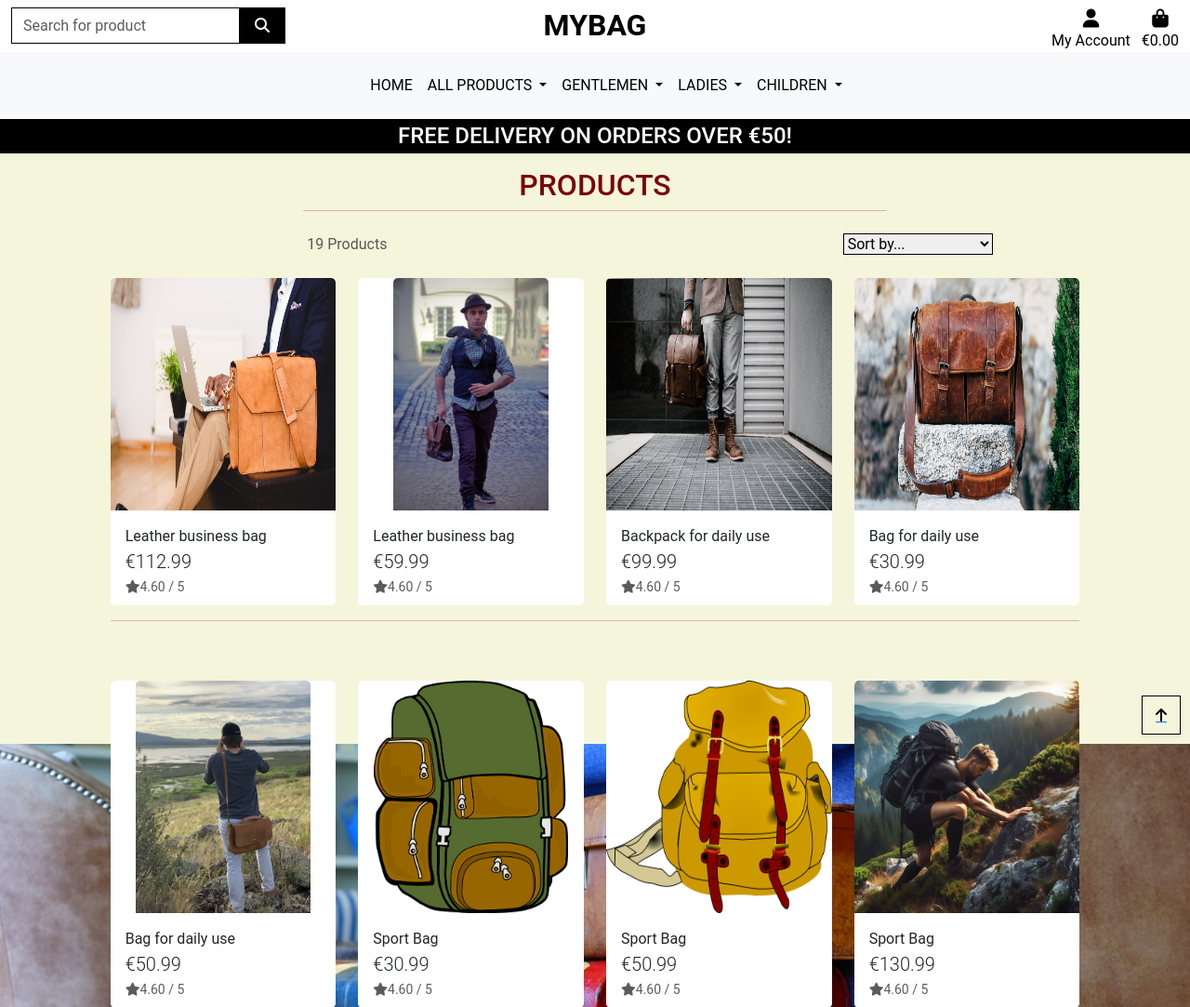
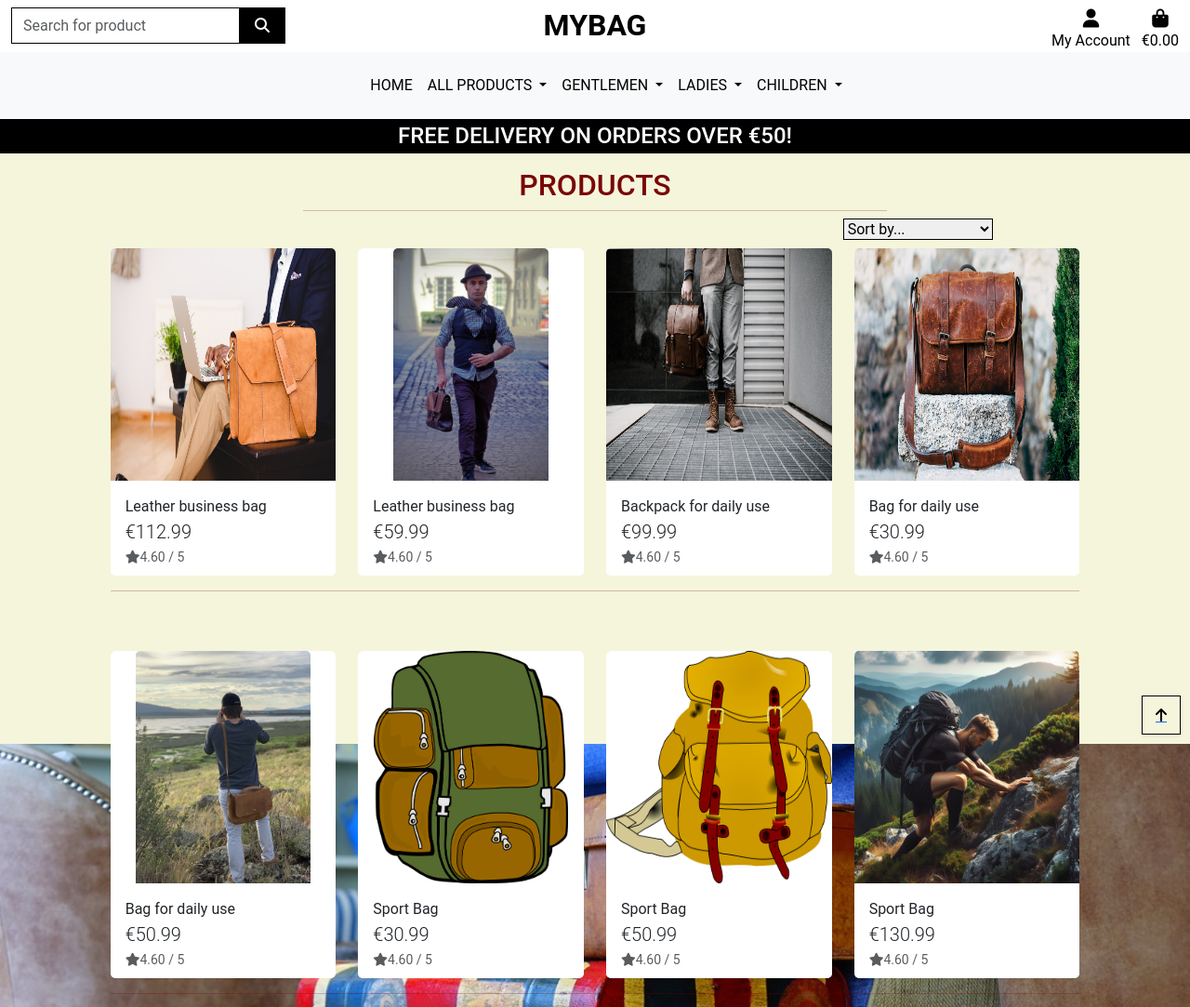
Before and after one commit to RenaSchott/Project5-MyBag, a Django app: page /products/ in a window 1280 px wide. Shown: the top 1083 px of the page at 93% size. Run offline with Django 4.2, Linux system fonts and the light colour scheme; data comes from the database, SQL or seed files in the repository; some libraries are stand-ins or nearby versions.

Commit message:
outcommented product count for heroku

```diff
--- a/products/templates/products/products.html
+++ b/products/templates/products/products.html
@@ -41,7 +41,7 @@
                         {% if search_term or current_categories or current_sorting != 'None_None' %}
                             <span class="small"><a href="{% url 'products' %}">Products Home</a> | </span>
                         {% endif %}
-                        {{ products|length }} Products{% if search_term %} found for <strong>"{{ search_term }}"</strong>{% endif %}
+                        <!--{{ products|length }} Products{% if search_term %} found for <strong>"{{ search_term }}"</strong>{% endif %}-->
                     </p>
                 </div>
             </div>
```
